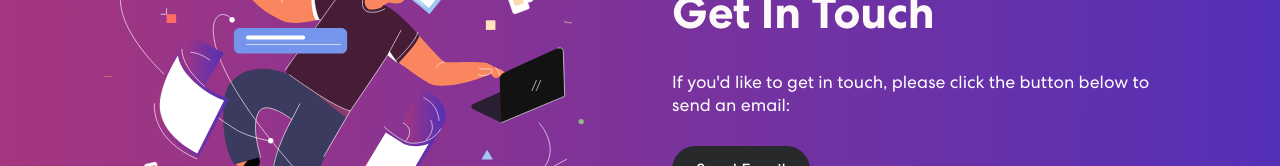
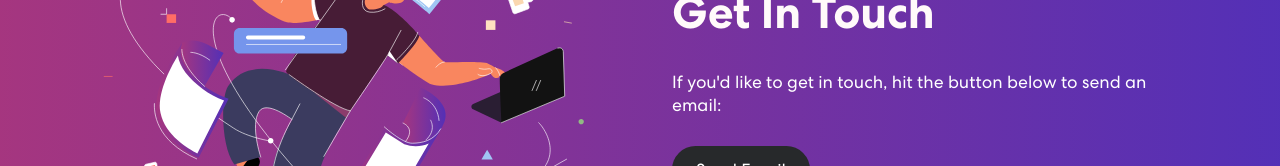
Before and after one commit to sage9705/personal-portfolio, a React (Create React App) app: page / in a window 1280 px wide. Shown: the part 1768-1934 px from the top of the page. Built offline with nearby package versions, Linux system fonts and the light colour scheme.

Commit message:
add mail

```diff
--- a/src/components/contact.js
+++ b/src/components/contact.js
@@ -4,8 +4,9 @@ import contactImg from "../assets/img/contact-img.svg";
 import TrackVisibility from 'react-on-screen';
 
 
+
 export const Contact = () => {
-  const email = process.env.CONTACT_EMAIL;
+  const email = 'edem22kumahor@gmail.com';
   const subject = "Contact from Website";
   const mailtoLink = `mailto:${email}?subject=${encodeURIComponent(subject)}`;
 
@@ -25,7 +26,7 @@ export const Contact = () => {
               {({ isVisible }) =>
                 <div className={isVisible ? "animate__animated animate__fadeIn contact-content" : "contact-content"}>
                   <h2 className="contact-title">Get In Touch</h2>
-                  <p className="contact-description">If you'd like to get in touch, please click the button below to send an email:</p>
+                  <p className="contact-description">If you'd like to get in touch, hit the button below to send an email:</p>
                   <a href={mailtoLink} className="email-button">
                     <button className="contact-button">Send Email</button>
                   </a>
```
